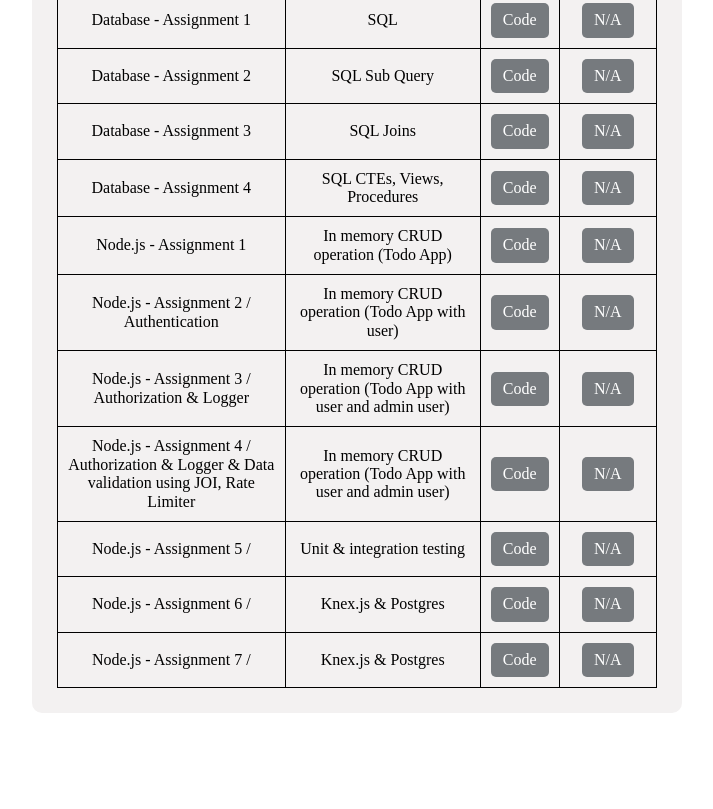
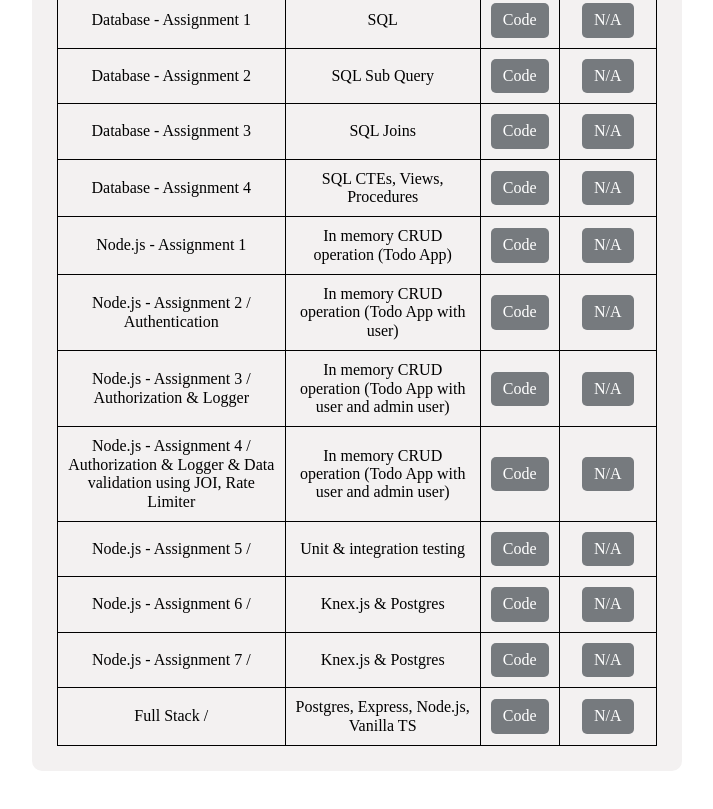
Before and after one commit to boharabirendra/assignment, a plain HTML site: page index.html in a window 1280 px wide. Shown: the part 807-1616 px from the top of the page, without its empty margins (283-996 px from the left). Before the commit the page ends 1560 px from the top, so only its background shows below. Drawn offline with Linux system fonts and the light colour scheme.

Commit message:
Add Major Project

```diff
--- a/index.html
+++ b/index.html
@@ -149,6 +149,12 @@
                     <td><a href="https://github.com/boharabirendra/Todo/tree/assignment7" target="_blank">Code</a></td>
                     <td><a href="#">N/A</a></td>
                 </tr>
+                <tr>
+                    <td>Full Stack / </td>
+                    <td>Postgres, Express, Node.js, Vanilla TS</td>
+                    <td><a href="https://github.com/boharabirendra/Watch-Up" target="_blank">Code</a></td>
+                    <td><a href="#">N/A</a></td>
+                </tr>
             </tbody>
         </table>
     </main>
```
